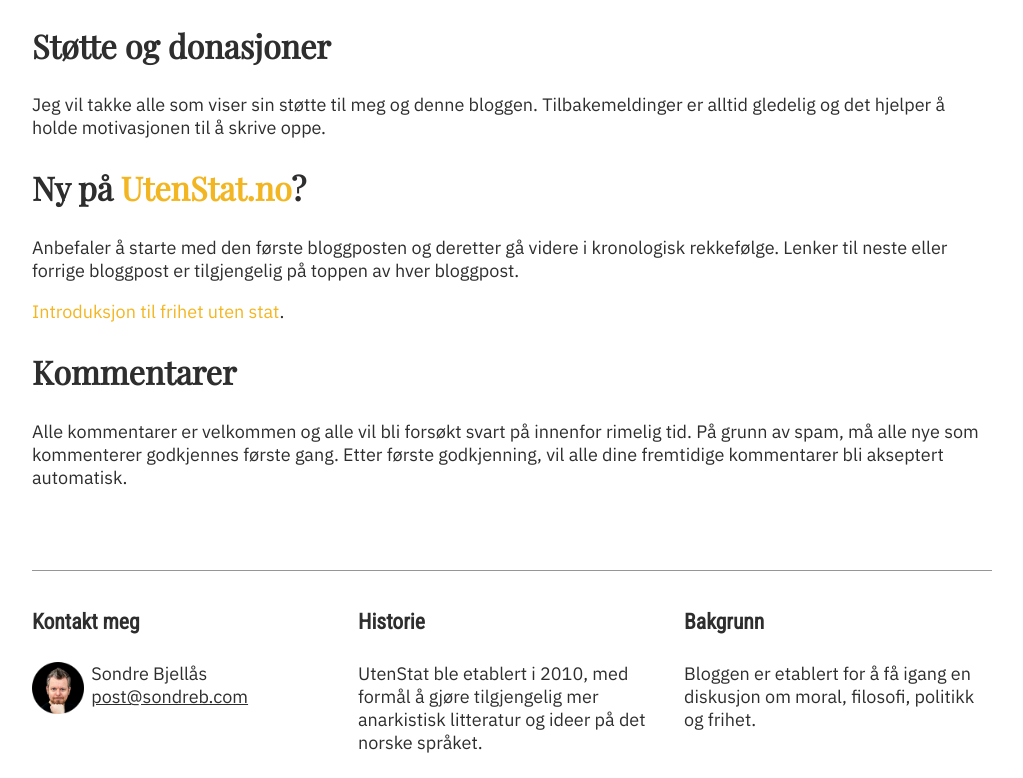
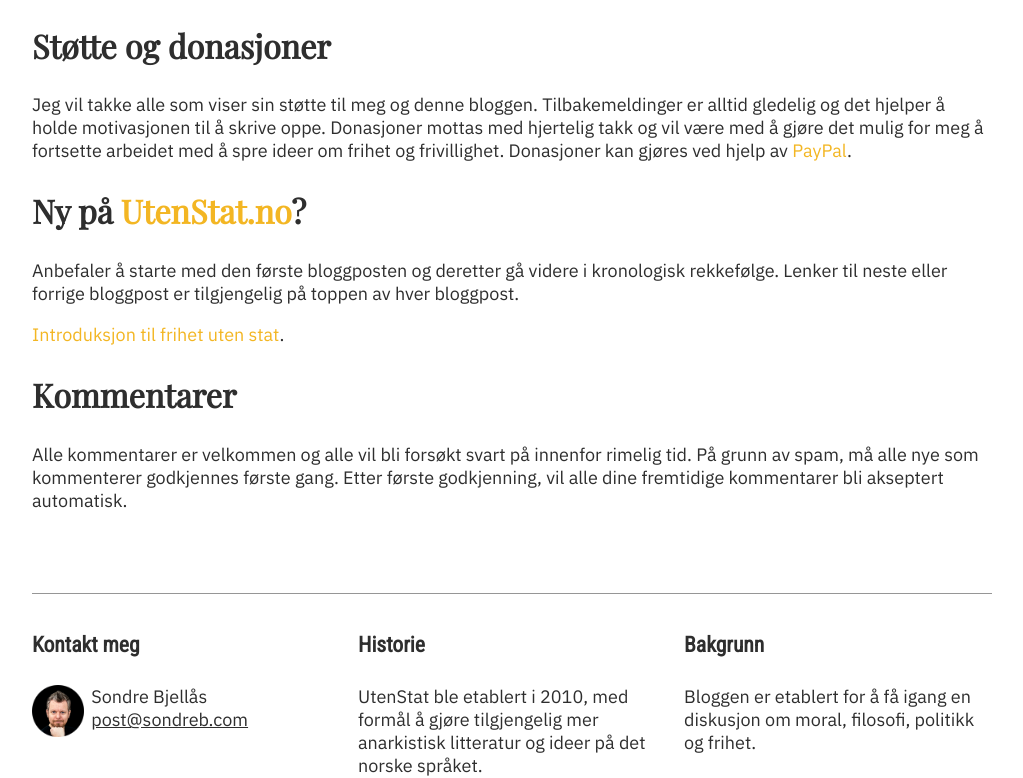
Before and after one commit to sondreb/utenstat-website, a plain HTML site: page om.html in a window 1280 px wide. Shown: the part 814-1592 px from the top of the page, without its empty margins (128-1151 px from the left). Drawn offline with nearby package versions, Linux system fonts and the light colour scheme.

Commit message:
deploy: 9050fb8f5491b6f091f587ab579be69295de5d84

```diff
--- a/om.html
+++ b/om.html
@@ -41,7 +41,7 @@
 <h2>Hvorfor etablere denne bloggen?</h2>
 <p>Fordi vi som mennesker er i en evig utviklingsprosess, ingen mennesker er like og det vil alltid være ulike synspunkter og vinklinger på etthvert diskusjonsemne. Det er viktig å alltid være åpen for forandring og nye sannheter. Mitt mål er å bli motbevist i mine egne påstander, slik at jeg kan oppnå større forståelse for mennesket, moral, samfunnet og frihet.</p>
 <h2>Støtte og donasjoner</h2>
-<p>Jeg vil takke alle som viser sin støtte til meg og denne bloggen. Tilbakemeldinger er alltid gledelig og det hjelper å holde motivasjonen til å skrive oppe.</p>
+<p>Jeg vil takke alle som viser sin støtte til meg og denne bloggen. Tilbakemeldinger er alltid gledelig og det hjelper å holde motivasjonen til å skrive oppe. Donasjoner mottas med hjertelig takk og vil være med å gjøre det mulig for meg å fortsette arbeidet med å spre ideer om frihet og frivillighet. Donasjoner kan gjøres ved hjelp av <a href="https://www.paypal.com/cgi-bin/webscr?cmd=_donations&amp;business=TJQE7CLL433GN&amp;lc=GB&amp;item_name=UtenStat.no&amp;currency_code=EUR&amp;bn=PP%2dDonationsBF%3abtn_donate_LG%2egif%3aNonHosted">PayPal</a>.</p>
 <h2>Ny på <a href="http://UtenStat.no">UtenStat.no</a>?</h2>
 <p>Anbefaler å starte med den første bloggposten og deretter gå videre i kronologisk rekkefølge. Lenker til neste eller forrige bloggpost er tilgjengelig på toppen av hver bloggpost.</p>
 <p><a href="introduksjon_til_frihet_uten_stat">Introduksjon til frihet uten stat</a>.</p>
```
